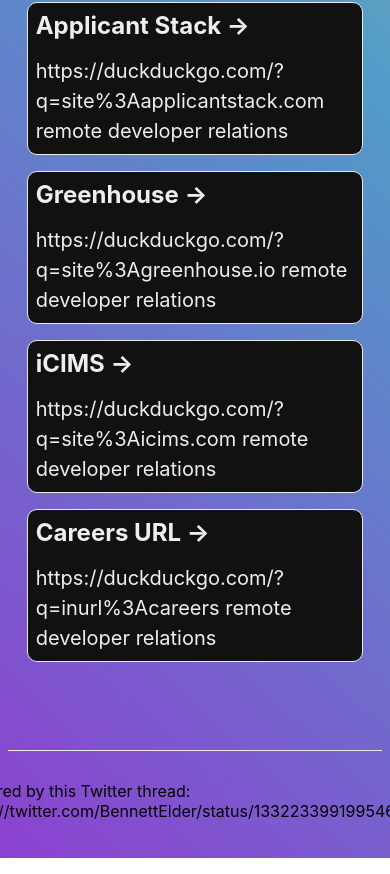
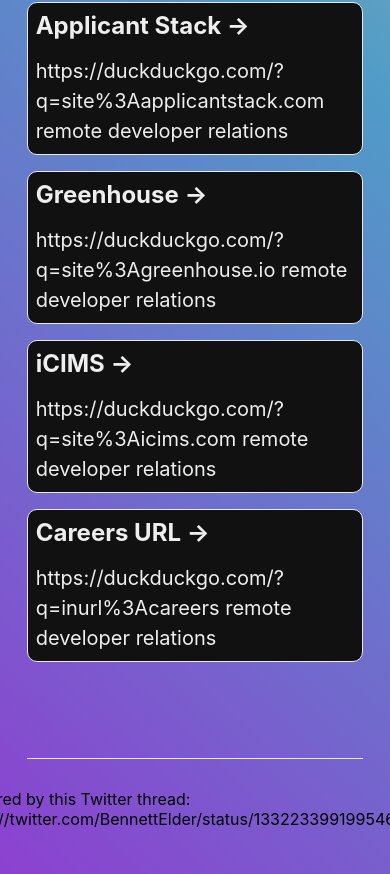
Before and after one commit to bennett-elder/upvoteremote, a Next.js app: page / in a window 390 px wide. Shown: the part 1237-2111 px from the top of the page. Built offline with nearby package versions, Linux system fonts and the light colour scheme.

Commit message:
Fix footer width on mobile

```diff
--- a/styles/Home.module.css
+++ b/styles/Home.module.css
@@ -153,4 +153,10 @@
   input.searchFilter {
     width: 90%;
   }
+
+  .footer {
+    margin: 0.5rem;
+    padding: 0.5rem;
+    width: 90%;
+  }
 }
```
